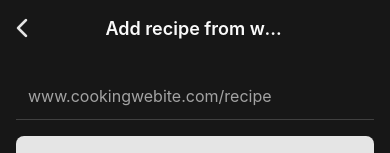
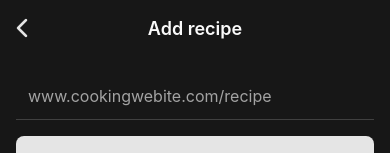
Before and after one commit to MatsCornegoor/sift-recipe-keeper, a React Native app: screen /AddRecipeUrl in a window 390 px wide. Shown: the top 153 px of the page. Built offline with nearby package versions, Linux system fonts and the light colour scheme; no server answers.

Commit message:
recipe header

```diff
--- a/screens/AddRecipeUrl.tsx
+++ b/screens/AddRecipeUrl.tsx
@@ -145,7 +145,7 @@ export default function AddRecipeUrl() {
 
   return (
     <View style={{ flex: 1, backgroundColor: colors.background }}>
-      <Header title="Add recipe from website" />
+      <Header title="Add recipe" />
       <ScrollView
         style={{ flex: 1 }}
         contentContainerStyle={{ flexGrow: 1 }}
```
